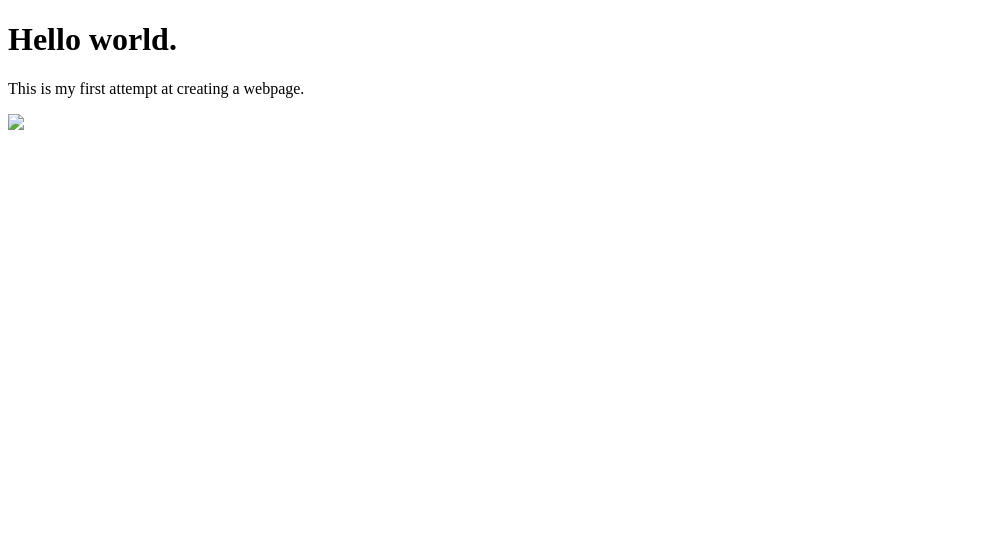
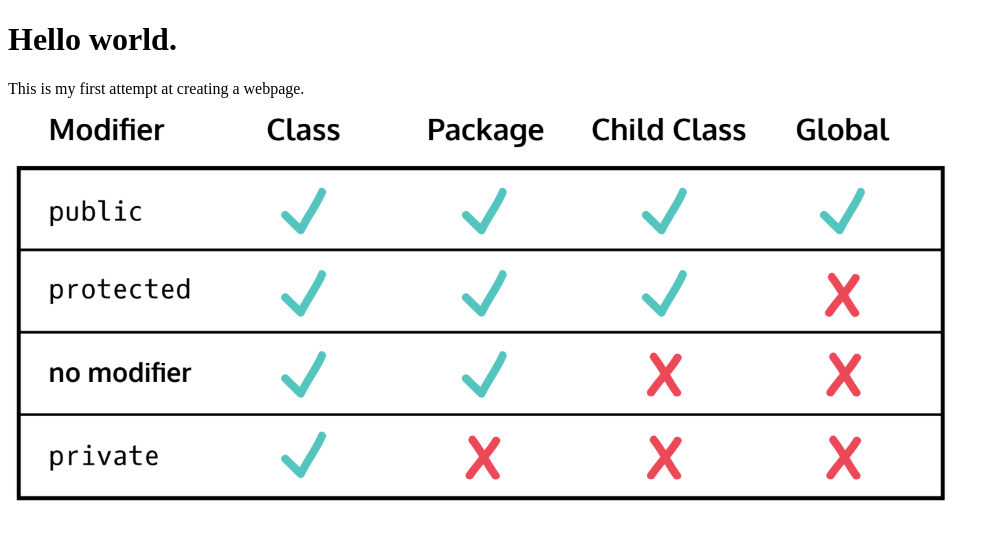
Before and after one commit to Maxngks/git_test, a plain HTML site: page index.html in a window 1280 px wide. Shown: the whole page, without its empty margins (0-1000 px from the left). Drawn offline with Linux system fonts and the light colour scheme.

Commit message:
Edit img element in index.html

```diff
--- a/index.html
+++ b/index.html
@@ -7,6 +7,6 @@
     <body>
         <h1>Hello world.</h1>
         <p>This is my first attempt at creating a webpage.</p>
-        <img src=
+        <img src="images/modifiers.png" alt="Modifiers for html">
     </body>
 </html>
```
